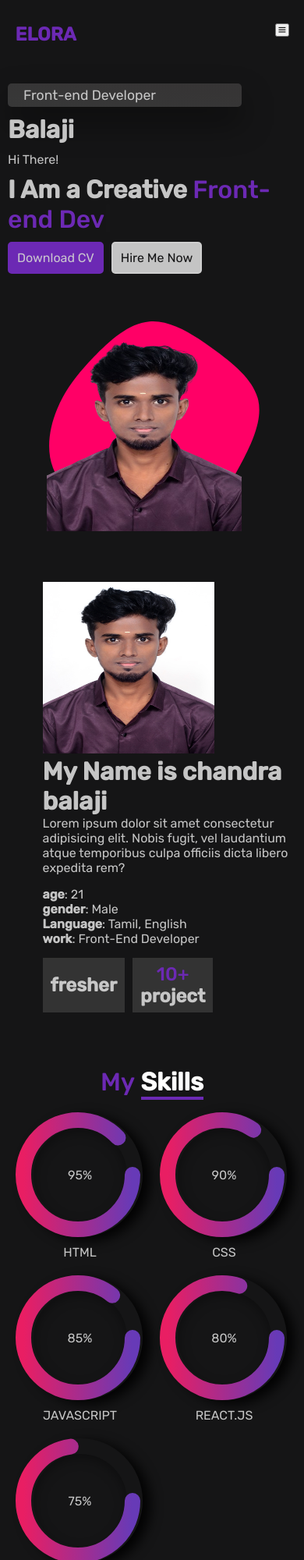
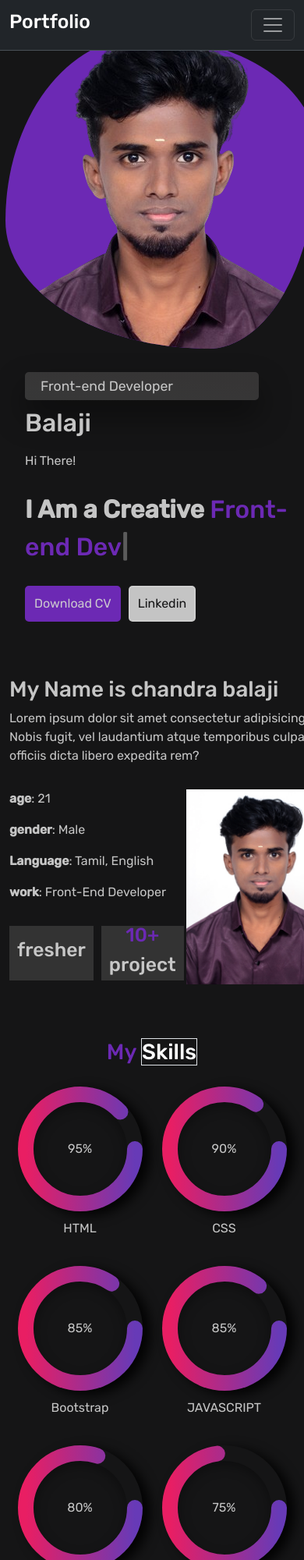
Before and after one commit to chandrabalaji/Portfolio, a plain HTML site: page index.html in a window 390 px wide. Shown: the top 2000 px of the page at 78% size. Drawn offline with nearby package versions, Linux system fonts and the light colour scheme.

Commit message:
bootstrap add

```diff
--- a/app.js
+++ b/app.js
@@ -18,18 +18,6 @@ sr.reveal(".intro-text p", { delay: 700, origin: "right" });
 sr.reveal(".intro-text .main-btn", { delay: 750, origin: "left" });
 sr.reveal(".img", { delay: 750, origin: "right" });
 
-sr2.reveal(".my-skills", { delay: 400, origin: "right" });
-sr2.reveal(".project-1", { delay: 400, origin: "left" });
-sr2.reveal('#two',{delay:400,origin:"right" })
-
-
-
-
-
-
-function navopen() {
-  document.getElementById("nav").style.display = "grid"
-}
-function navclose() {
-  document.getElementById("nav").style.display = "none";
-}
+// sr2.reveal(".my-skills", { delay: 400, origin: "right" });
+// sr2.reveal(".project-1", { delay: 400, origin: "left" });
+// sr2.reveal('#two',{delay:400,origin:"right" })
--- a/index.html
+++ b/index.html
@@ -4,7 +4,21 @@
     <meta charset="UTF-8" />
     <meta name="viewport" content="width=device-width, initial-scale=1.0" />
     <title>Portfolio</title>
-    <link rel="stylesheet" href="style.css" />
+    <!--Bootstrap  -->
+    <link
+      href="https://cdn.jsdelivr.net/npm/bootstrap@5.3.2/dist/css/bootstrap.min.css"
+      rel="stylesheet"
+      integrity="sha384-T3c6CoIi6uLrA9TneNEoa7RxnatzjcDSCmG1MXxSR1GAsXEV/Dwwykc2MPK8M2HN"
+      crossorigin="anonymous"
+    />
+
+    <!-- Bootstrap js -->
+    <script
+      defer
+      src="https://cdn.jsdelivr.net/npm/bootstrap@5.3.2/dist/js/bootstrap.bundle.min.js"
+      integrity="sha384-C6RzsynM9kWDrMNeT87bh95OGNyZPhcTNXj1NW7RuBCsyN/o0jlpcV8Qyq46cDfL"
+      crossorigin="anonymous"
+    ></script>
     <!-- < box-icon  -->
     <link
       rel="stylesheet"
@@ -22,49 +36,69 @@
       href="https://fonts.googleapis.com/css2?family=Rubik:wght@300;400;500&display=swap"
       rel="stylesheet"
     />
+    <link rel="stylesheet" href="style.css" />
   </head>
   <body>
+    <header
+      class="navbar navbar-expand-xl text-bg-dark border-bottom fixed-top"
+      data-bs-theme="dark"
+      style="width: 100vw"
+    >
+      <div class="container-fluid">
+        <div class="navbar-brand">
+          <h2 class="logo text-white">Portfolio</h2>
+        </div>
+        <button
+          class="navbar-toggler"
+          data-bs-toggle="collapse"
+          data-bs-target="#navmenu"
+        >
+          <span class="navbar-toggler-icon"></span>
+        </button>
+        <div class="navbar-collapse collapse" id="navmenu">
+          <ul class="navbar-nav ms-auto me-lg-5">
+            <li class="nav-item me-1">
+              <a class="nav-link active" href="#intro"> Home </a>
+            </li>
+            <li class="nav-item me-1">
+              <a class="nav-link" href="#my-skills"> Skills </a>
+            </li>
+            <li class="nav-item me-1">
+              <a class="nav-link" href="#project"> Blogs </a>
+            </li>
+            <li class="nav-item me-1">
+              <a class="nav-link" href="#details"> Contact </a>
+            </li>
+            <li class="nav-item me-1">
+              <a class="nav-link" href=""> About </a>
+            </li>
+          </ul>
+        </div>
+      </div>
+    </header>
     <div class="container">
-      <header class="header">
-        <h2 class="logo">ELORA</h2>
-        <div id="nav" class="ul">
-          <button onclick="navclose()" id="btn">close &times;</button>
-          <li><a href="#">home</a></li>
-          <li><a href="#my-skills">Skills </a></li>
-          <li><a href="#project">Blogs</a></li>
-          <li><a href="#details">Contact</a></li>
-          <li><a href="#">about</a></li>
-        </div>
-        <div class="menu-btn ul">
-          <button
-            class="bx bx-menu"
-            id="menu-icons"
-            onclick="navopen()"
-          ></button>
-        </div>
-      </header>
-      <div class="intro">
+      <div class="intro" id="intro">
         <div class="intro-text">
           <span id="logo">Front-end Developer</span>
           <h1>Balaji</h1>
           <p>Hi There!</p>
           <p class="role-p">I Am a Creative <span class="role"></span></p>
           <div class="main-btn">
-            <a href="#" class="btn">Download CV</a>
-            <a href="#" class="btn">Hire Me Now</a>
+            <a href="#" class="btn" onclick="window.open('images/Resume.pdf')"
+              >Download CV</a
+            >
+            <a
+              href="#"
+              class="btn"
+              onclick="location.href='https:/www.linkedin.com/in/balaje/'"
+              >Linkedin</a
+            >
           </div>
         </div>
-        <div class="img">
-          <div>
-            <svg viewBox="0 0 200 200" xmlns="http://www.w3.org/2000/svg">
-              <path
-                fill="#FF0066"
-                d="M46.1,-63.4C61.1,-52.6,75.3,-40.9,78.5,-26.6C81.7,-12.3,73.7,4.5,65.9,19.2C58,33.8,50.3,46.2,39.3,54.5C28.4,62.8,14.2,67,0.6,66.2C-13,65.4,-26,59.6,-38.5,51.7C-51,43.9,-62.9,34.1,-67.8,21.5C-72.7,8.8,-70.5,-6.7,-64.9,-20.2C-59.4,-33.8,-50.3,-45.3,-38.9,-57.2C-27.5,-69.1,-13.8,-81.5,0.9,-82.7C15.6,-84,31.2,-74.2,46.1,-63.4Z"
-                transform="translate(100 100)"
-              />
-            </svg>
+        <div class="intro-profile">
+          <div class="p-div">
+            <img src="images/profile.PNG" alt="" id="profile" />
           </div>
-          <img src="images/profile.PNG" alt="" width="250px" height="250px" />
         </div>
       </div>
 
@@ -161,6 +195,35 @@
             </svg>
             <p>CSS</p>
           </div>
+
+          <div class="skill">
+            <div class="outer">
+              <div class="inner">
+                <div class="num">85%</div>
+              </div>
+            </div>
+            <svg
+              xmlns="http://www.w3.org/2000/svg"
+              version="1.1"
+              width="160px"
+              height="160px"
+            >
+              <defs>
+                <linearGradient id="GradientColor">
+                  <stop offset="0%" stop-color="#e91e63" />
+                  <stop offset="100%" stop-color="#673ab7" />
+                </linearGradient>
+              </defs>
+              <circle
+                id="circle2"
+                cx="80"
+                cy="80"
+                r="70"
+                stroke-linecap="round"
+              />
+            </svg>
+            <p>Bootstrap</p>
+          </div>
           <div class="skill">
             <div class="outer">
               <div class="inner">
@@ -256,19 +319,19 @@
           <div class="course">
             <p>2019 - 2023</p>
             <h2>Arts And Science</h2>
-            <h4>Bcom</h4>
-            <p>
-              Lorem ipsum dolor sit amet consectetur adipisicing elit. Eum
-              aspernatur iste soluta asperiores facilis quam eius atque nam
-            </p>
+            <h4>Bachelor of commerce</h4>
+            <p>University of madras</p>
           </div>
           <div class="course">
             <p>2023</p>
             <h2>Front-end Development</h2>
-            <p>Udamey</p>
+            <p>Udemy</p>
             <p>
-              Lorem ipsum dolor sit amet consectetur adipisicing elit. Deserunt
-              magni quisquam esse? Voluptatum
+              I successfully completed an extensive front-end development course
+              on Udemy. The hands-on learning experience equipped me with the
+              expertise to create dynamic and visually appealing web
+              applications. Excited to apply these skills to real-world projects
+              and contribute to innovative web development solutions.
             </p>
           </div>
           <div class="course">
@@ -277,9 +340,13 @@
             <h3>CODSOFT</h3>
             <p>Duration : 1 Month</p>
             <p>
-              Lorem ipsum dolor sit amet consectetur adipisicing elit. Excepturi
-              debitis sapiente totam ratione accusantium nihil fuga eligendi
-              maxime reiciendis inventore.
+              Actively participating in the creation of impactful web solutions,
+              including landing pages ,portfolio and calculator.
+              <br />
+              I implemented dynamic display, shifting the previous numberto the
+              top ofthe currentinput upon clicking a calculation button,
+              providing users with a clear and visible history oftheir ongoing
+              calculations
             </p>
           </div>
         </div>
@@ -327,17 +394,17 @@
           <div class="details" id="details">
             <h2>Get in Touch</h2>
             <div>
-              <h4>Phone</h4>
+              <h4>Phone :</h4>
               <p>+91 9123555062</p>
             </div>
             <div>
-              <h4>Email</h4>
+              <h4>Email :</h4>
               <a href="mailto:chandrabalaji001@gmail.com" class="a-tag"
                 >Chandrabalaji001@gamil.com</a
               >
             </div>
             <div>
-              <h4>Linkedin</h4>
+              <h4>Linkedin :</h4>
               <a
                 href="https://www.linkedin.com/in/chandrabalaji/"
                 target="_blank"
@@ -346,7 +413,7 @@
               >
             </div>
             <div>
-              <h4>Github</h4>
+              <h4>Github :</h4>
               <a
                 href="https://github.com/chandrabalaji"
                 target="_blank"
@@ -369,6 +436,7 @@
             <button>Send Message</button>
           </div>
         </div>
+
         <div class="social">
           <a href="#" class="fa fa-facebook-f"></a>
           <a href="#" class="fa fa-twitter"></a>
--- a/style.css
+++ b/style.css
@@ -16,6 +16,7 @@
 }
 body {
   background-color: var(--bg-color);
+  box-sizing: border-box;
 }
 .container {
   width: 100vw;
@@ -23,7 +24,6 @@ body {
 }
 
 .header {
-  /* position: fixed; */
   top: 0;
   left: 0;
   right: 0;
@@ -62,7 +62,7 @@ body {
 }
 
 .intro {
-  width: 100%;
+  width: 100vw;
   height: auto;
   margin-top: 10%;
   padding: 10px 10px;
@@ -71,9 +71,16 @@ body {
   justify-content: space-around;
   color: var(--white-color);
   gap: 30px;
+
+  @media (max-width: 730px) {
+    flex-direction: column-reverse;
+  }
 }
 .intro > .intro-text {
-  width: 50%;
+  flex: 1;
+  width: 500px;
+  max-width: 600px;
+  padding: 0 10px;
 }
 .intro-text > #logo {
   padding: 5px 20px;
@@ -90,22 +97,7 @@ body {
   box-shadow: 0px 20px 40px #00000070;
   max-width: 300px;
 }
-.intro > .img {
-  /* background-color: #6c29b4; */
-  width: 360px;
-  height: 300px;
-  position: relative;
-  overflow: hidden;
-}
-.intro .img div {
-  width: 360px;
-  height: 300px;
-}
-.intro img {
-  position: absolute;
-  top: 50px;
-  left: 50px;
-}
+
 .intro-text {
   display: flex;
   flex-direction: column;
@@ -115,6 +107,7 @@ body {
     font-size: 2rem;
   }
 }
+
 .role-p {
   font-size: 2rem;
   font-weight: 600;
@@ -153,20 +146,57 @@ body {
   box-shadow: 0px 3px 10px var(--text-color);
 }
 
+img {
+  object-fit: contain;
+}
+.intro-profile {
+  flex: 1;
+  max-width: 400px;
+  flex-shrink: 2;
+}
+
+.p-div {
+  background-color: #6c29b4;
+  border-radius: 44% 55% 35% 65% / 59% 37% 63% 41%;
+
+  max-width: 400px;
+  max-height: 400px;
+  overflow: hidden;
+}
+
+#profile {
+  position: relative;
+  bottom: 20px;
+}
+
+/* -------- */
 .my-self {
   color: var(--white-color);
-  margin: 10px auto;
-  padding: 5%;
+  margin: 30px auto;
+  /* padding: 5%; */
   display: grid;
   grid-template-columns: repeat(auto-fit, minmax(0px, 1fr));
   grid-template-areas:
-    "a  b b "
+    "a b b "
     "a c d ";
+}
+@media (max-width: 730px) {
+  .my-self {
+    width: 100vw;
+    grid-template-areas:
+      "a  b b "
+      "a c d ";
+  }
 }
 
 .my-self > img {
   max-width: 250px;
   grid-area: a;
+  justify-self: end;
+  @media (max-width: 730px) {
+    max-width: 200px;
+    justify-self: start;
+  }
 }
 .name {
   padding-bottom: 15px;
@@ -196,21 +226,7 @@ body {
   justify-content: center;
 }
 .content {
-  max-width: 1050px;
-
-  @media (max-width: 790px) {
-    .my-self-img {
-      width: 220px;
-      height: 220px;
-    }
-  }
-
-  @media (max-width: 940px) {
-    width: 100vw;
-  }
-  @media (max-width: 700px) {
-    display: block;
-  }
+  max-width: 1100px;
 }
 
 .my-skills {
@@ -301,7 +317,7 @@ body {
 .skill > svg {
   position: absolute;
   top: 0;
-  left: 0;
+  /* left:0 ; */
 }
 
 .qualification {
@@ -313,6 +329,7 @@ body {
   justify-content: center;
   gap: 40px;
 }
+
 .border {
   border-bottom: 4px solid var(--text-color);
 }
@@ -330,12 +347,19 @@ body {
   min-width: 423px;
   padding: 20px 30px;
   flex: 1;
-
+  transition: ease-in-out;
+  transition-timing-function: cubic-bezier(0.075, 0.82, 0.165, 1);
+  transition-property: all;
+  transition-duration: 1s;
   box-shadow: 15px 17px 111px 17px rgba(0, 0, 0, 0.97);
   -webkit-box-shadow: 15px 17px 111px 17px rgba(0, 0, 0, 0.97);
   -moz-box-shadow: 15px 17px 111px 17px rgba(0, 0, 0, 0.97);
 }
 
+.course:hover {
+  background-color: #6c29b4;
+  transform: translateY(-30px);
+}
 .project {
   margin: 50px;
   color: var(--white-color);
@@ -518,16 +542,18 @@ footer .social .fa {
     z-index: 2;
   }
 
-  .intro {
-    display: grid;
-    width: 90%;
-  }
   .intro > .intro-text {
     width: 100%;
   }
   .my-self {
-    width: 90vw;
+    grid-template-columns: 1fr 1fr;
+    grid-template-areas:
+      "b b"
+      "c a"
+      "d a";
+    width: 100vw;
   }
+
   .qualification {
     max-width: 90%;
   }
```
Also changed, not shown: images/graph.png (added), 1 other file.
